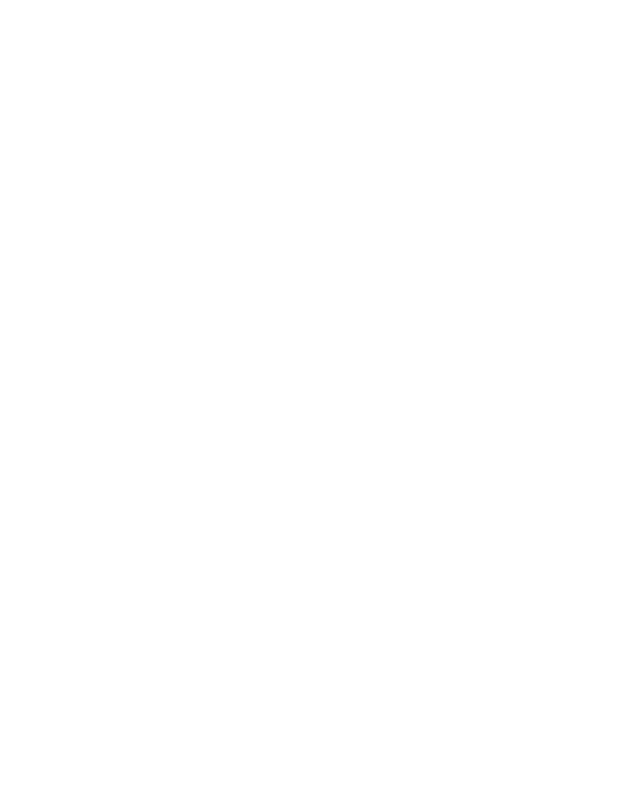
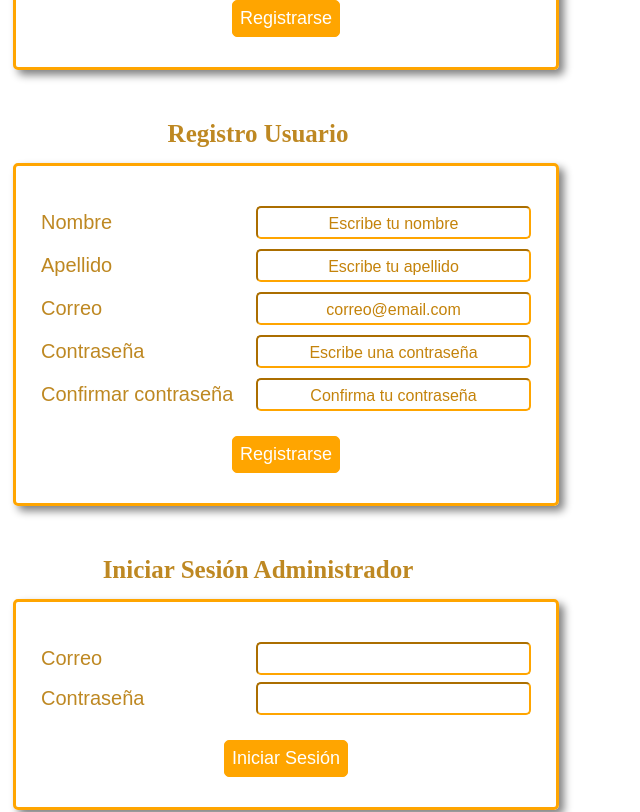
Before and after one commit to juandape/frontend-topv29-restaurantes, a React (Vite) app: page / in a window 1280 px wide. Shown: the part 1100-1912 px from the top of the page, without its empty margins (0-640 px from the left). Before the commit the page ends 937 px from the top, so only its background shows below. Built offline with nearby package versions, Linux system fonts and the light colour scheme; no server answers.

Commit message:
feat: formulario registro y login

```diff
--- /dev/null
+++ b/src/components/loginform/Loginform.jsx
@@ -0,0 +1,28 @@
+import './loginform.css';
+import React from 'react';
+
+function LoginForm() {
+  function handleSubmit(event) {
+    event.preventDefault();
+    console.log('login submitted!');
+  }
+
+  return (
+    <div className='container__login'>
+      {/* <h2 className='container__login--title'>Iniciar Sesión Administrador</h2> */}
+      <form action=''>
+        <div className='container__login--form'>
+          <label htmlFor='' className='container__login--label'>Correo</label>
+          <input type='email' name='emaill' id='emaill' className='container__login--input' required/>
+          <label htmlFor='' className='container__login--label'>Contraseña</label>
+          <input type='password' name='passl' id='passl' className='container__login--input' required/>
+        </div>
+        <button type='submit' onClick={handleSubmit} className='container__login--button'>
+          Iniciar Sesión
+        </button>
+      </form>
+    </div>
+  );
+}
+
+export default LoginForm;
--- /dev/null
+++ b/src/components/loginform/Loginformadmin.jsx
@@ -0,0 +1,15 @@
+import LoginForm from './Loginform';
+// import './loginformadmin.css';
+import React from 'react';
+
+function LoginFormAdmin() {
+
+  return (
+    <div>
+      <h2 className='container__login--title'>Iniciar Sesión Administrador</h2>
+      <LoginForm />
+    </div>
+  );
+}
+
+export default LoginFormAdmin;
--- /dev/null
+++ b/src/components/loginform/Loginformuser.jsx
@@ -0,0 +1,15 @@
+import LoginForm from './Loginform';
+// import './loginformadmin.css';
+import React from 'react';
+
+function LoginFormUser() {
+
+  return (
+    <div>
+      <h2 className='container__login--title'>Iniciar Sesión Usuario</h2>
+      <LoginForm />
+    </div>
+  );
+}
+
+export default LoginFormUser;
--- /dev/null
+++ b/src/components/loginform/loginform.css
@@ -0,0 +1,92 @@
+.container__login{
+  text-align: center;
+  border: 3px solid orange;
+  border-radius: 5px;
+  box-shadow: 5px 5px 8px gray;
+  margin-left: 5px;
+  font-family: Arial, Helvetica, sans-serif;
+  margin-bottom: 50px;
+}
+
+.container__login--title{
+  font-size: 20px;
+  color: rgb(190, 136, 34);
+  margin-top: 20px;
+  margin-bottom: 10px;
+  text-align: center;
+}
+
+.container__login--form{
+  display: grid;
+  grid-template-columns: 1fr 1fr;
+  gap: 7px;
+  text-align: left;
+  justify-content: center;
+  align-items: center;
+  margin-left: 5px;
+  margin-right: 5px;
+  margin-top: 20px;
+}
+
+.container__login--label{
+  font-size: 15px;
+  left: 0;
+  color: rgb(190, 136, 34);
+}
+
+.container__login--input{
+  border-radius: 5px;
+  border-color: orange;
+  padding: 3px;
+}
+
+.container__login--button{
+  background-color: orange;
+  color: white;
+  border: 1px solid orange;
+  border-radius: 5px;
+  padding: 7px;
+  font-size: 16px;
+  cursor: pointer;
+  margin-top: 15px;
+  margin-bottom: 20px;
+}
+
+.container__login--button:hover{
+  background-color: rgba(255, 166, 0, 0.699);
+  color: white;
+  border: 1px solid orange;
+}
+
+@media (min-width: 376px) {
+  .container__login {
+    padding: 20px;
+    width: 500px;
+  }
+
+  .container__login--title {
+    font-size: 25px;
+    margin-bottom: 15px;
+    width: 500px;
+  }
+
+  .container__login__form {
+    gap: 10px;
+  }
+
+  .container__login--label {
+    font-size: 20px;
+  }
+
+  .container__login--input {
+    font-size: 20px;
+  }
+
+  .container__login--button {
+    padding: 7px;
+    font-size: 18px;
+    cursor: pointer;
+    margin-top: 25px;
+    margin-bottom: 10px;
+  }
+}
--- /dev/null
+++ b/src/components/registerform/Regformadmin.jsx
@@ -0,0 +1,13 @@
+import React from 'react';
+import RegisterForm from './Registerform';
+
+function RegFormAdmin() {
+  return (
+    <div>
+      <h2 className='container__register--title'>Registro Administrador</h2>
+      <RegisterForm />
+    </div>
+  );
+}
+
+export default RegFormAdmin;
--- /dev/null
+++ b/src/components/registerform/Regformuser.jsx
@@ -0,0 +1,13 @@
+import React from 'react';
+import RegisterForm from './Registerform';
+
+function RegFormUser() {
+  return (
+    <div>
+      <h2 className='container__register--title'>Registro Usuario</h2>
+      <RegisterForm />
+    </div>
+  );
+}
+
+export default RegFormUser;
--- /dev/null
+++ b/src/components/registerform/Registerform.jsx
@@ -0,0 +1,85 @@
+import './regform.css';
+import React, { useState } from 'react';
+
+function RegisterForm() {
+  function handleSubmit(event) {
+    event.preventDefault();
+    console.log('Form submitted!');
+  }
+
+  return (
+    <div className='container__register'>
+      {/* <h2 className='container__registeradmin--title'>
+        Registro Administrador
+      </h2> */}
+      <form action=''>
+        <div className='container__register__form'>
+          <label htmlFor='' className='container__register--label'>
+            Nombre
+          </label>
+          <input
+            type='text'
+            name='nombre'
+            id='nombre'
+            className='container__register--input'
+            placeholder='Escribe tu nombre'
+            required
+          />
+          <label htmlFor='' className='container__register--label'>
+            Apellido
+          </label>
+          <input
+            type='text'
+            name='apellido'
+            id='apellido'
+            className='container__register--input'
+            placeholder='Escribe tu apellido'
+            required
+          />
+          <label htmlFor='' className='container__register--label'>
+            Correo
+          </label>
+          <input
+            type='email'
+            name='email'
+            id='email'
+            className='container__register--input'
+            placeholder='correo@email.com'
+            required
+          />
+          <label htmlFor='' className='container__register--label'>
+            Contraseña
+          </label>
+          <input
+            type='password'
+            name='pass'
+            id='pass'
+            className='container__register--input'
+            placeholder='Escribe una contraseña'
+            required
+          />
+          <label htmlFor='' className='container__register--label'>
+            Confirmar contraseña
+          </label>
+          <input
+            type='password'
+            name='cpass'
+            id='cpass'
+            className='container__register--input'
+            placeholder='Confirma tu contraseña'
+            required
+          />
+        </div>
+        <button
+          type='submit'
+          onClick={handleSubmit}
+          className='container__register--button'
+        >
+          Registrarse
+        </button>
+      </form>
+    </div>
+  );
+}
+
+export default RegisterForm;
--- /dev/null
+++ b/src/components/registerform/regform.css
@@ -0,0 +1,93 @@
+.container__register {
+  text-align: center;
+  border: 3px solid orange;
+  border-radius: 5px;
+  box-shadow: 5px 5px 8px gray;
+  margin-left: 5px;
+  font-family: Arial, Helvetica, sans-serif;
+  margin-bottom: 50px;
+}
+
+.container__register--title {
+  font-size: 20px;
+  color: rgb(190, 136, 34);
+  margin-top: 20px;
+  margin-bottom: 10px;
+  text-align: center;
+}
+
+.container__register__form {
+  display: grid;
+  grid-template-columns: 1fr 1fr;
+  gap: 7px;
+  text-align: left;
+  justify-content: center;
+  align-items: center;
+  margin-left: 5px;
+  margin-right: 5px;
+  margin-top: 20px;
+}
+
+.container__register--label {
+  font-size: 15px;
+  left: 0;
+  color: rgb(190, 136, 34);
+}
+
+.container__register--input {
+  border-radius: 5px;
+  border-color: orange;
+  padding: 3px;
+}
+
+.container__register--button {
+  background-color: orange;
+  color: white;
+  border: 1px solid orange;
+  border-radius: 5px;
+  padding: 7px;
+  font-size: 16px;
+  cursor: pointer;
+  margin-top: 15px;
+  margin-bottom: 20px;
+}
+
+.container__register--button:hover {
+  background-color: rgba(255, 166, 0, 0.699);
+  color: white;
+  border: 1px solid orange;
+}
+
+@media (min-width: 376px) {
+  .container__register {
+    padding: 20px;
+    width: 500px;
+  }
+
+  .container__register--title {
+    font-size: 25px;
+    margin-bottom: 15px;
+    width: 500px;
+
+  }
+
+  .container__register__form {
+    gap: 10px;
+  }
+
+  .container__register--label {
+    font-size: 20px;
+  }
+
+  .container__register--input {
+    font-size: 20px;
+  }
+
+  .container__register--button {
+    padding: 7px;
+    font-size: 18px;
+    cursor: pointer;
+    margin-top: 25px;
+    margin-bottom: 10px;
+  }
+}
--- a/src/pages/home/Home.jsx
+++ b/src/pages/home/Home.jsx
@@ -3,16 +3,24 @@
 import RestFilter from '../../components/filtrorest/Filtrorestaurant';
 import EatFilter from '../../components/filtrocomida/Filtrocomida';
 import './home.css';
+import LoginFormAdmin from '../../components/loginform/Loginformadmin';
+import RegFormAdmin from '../../components/registerform/Regformadmin';
+import LoginFormUser from '../../components/loginform/Loginformuser';
+import RegFormUser from '../../components/registerform/Regformuser';
 
 function HomePage() {
   return (
     <>
-      <RestFilter />
+      {/* <RestFilter /> */}
       <div className='container__home'>
-        <EatFilter />
+        {/* <EatFilter /> */}
         <h1>RESTAURANTES</h1>
         <p>texto aqui</p>
         <p>imagen por aca</p>
+        <RegFormAdmin />
+        <RegFormUser />
+        <LoginFormAdmin />
+        <LoginFormUser />
       </div>
     </>
   );
```
